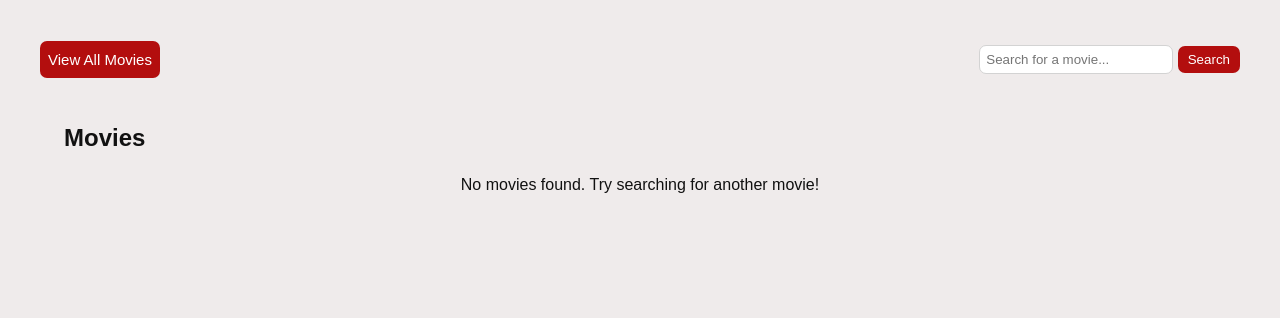
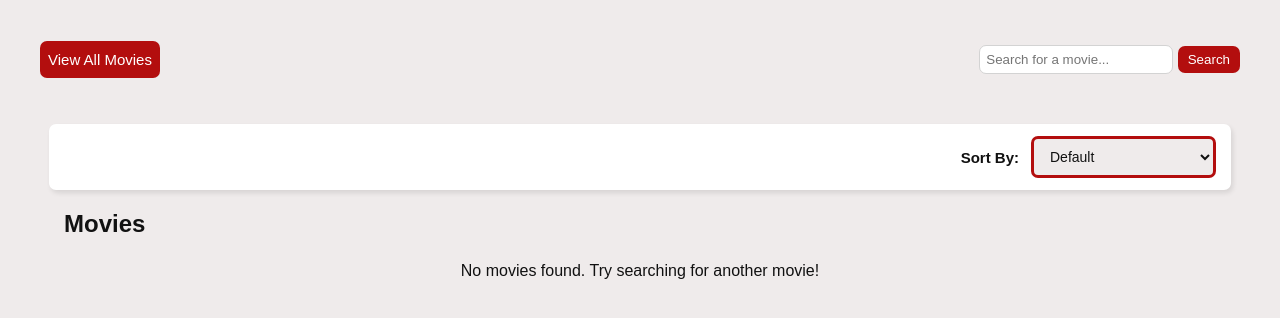
Before and after one commit to rivettj-glitch/movie_website_absolute_final, a Flask app: page /movies in a window 1280 px wide. Shown: the part 69-387 px from the top of the page. Run offline with Flask 3, Linux system fonts and the light colour scheme; data that the repository does not hold is empty.

Commit message:
Version 6 - Sort By feature

```diff
--- a/app.py
+++ b/app.py
@@ -22,19 +22,49 @@ def movies():
     cursor = db.cursor()
 
     search = request.args.get("search")
+    sort = request.args.get("sort")
+
+    sql = """
+        SELECT movie_id, movie_name, release_year, length, age_rating, cost
+        FROM movies"""
+    filters= ()
     if search:
+        sql += " WHERE movie_name LIKE ?"
+        filters = ("%" + search + "%",)
+
+    sort_options = [("price_asc", "cost ASC"),
+                    ("price_desc", "cost DESC"),
+                    ("name_asc", "movie_name ASC"),
+                    ("name_desc", "movie_name DESC"),
+                    ("year_desc", "release_year DESC"),
+                    ("year_asc", "release_year ASC"),
+                    ("length_asc", "length ASC"),
+                    ("length_desc", "length DESC")]
+
+    for option, sorter in sort_options:
+        if sort == option:
+            sql += " ORDER BY " + sorter
+
+    if sort == "rating_desc" or sort == "rating_asc" or sort == "best_sellers":
         sql = """
-            SELECT movie_id, movie_name, release_year, length, age_rating, cost
+            SELECT movies.movie_id, movies.movie_name,
+                   movies.release_year, movies.length,
+                   movies.age_rating, movies.cost
             FROM movies
-            WHERE movie_name LIKE ?"""
-        cursor.execute(sql, ("%" + search + "%",))
-        movies = cursor.fetchall()
-    else:
-        sql = """
-            SELECT movie_id, movie_name, release_year, length, age_rating, cost
-            FROM movies"""
-        cursor.execute(sql)
-        movies = cursor.fetchall()
+            JOIN rating_reviewers ON movies.movie_id = rating_reviewers.movie_id
+        """
+        if search:
+            sql += " WHERE movies.movie_name LIKE ?"
+        sql += " GROUP BY movies.movie_id"
+        if sort == "rating_desc":
+            sql += " ORDER BY AVG(rating_reviewers.percentage_rating) DESC"
+        elif sort == "rating_asc":
+            sql += " ORDER BY AVG(rating_reviewers.percentage_rating) ASC"
+        else:
+            sql += " ORDER BY movies.bestseller DESC, AVG(rating_reviewers.percentage_rating) DESC"
+
+    cursor.execute(sql, filters)
+    movies = cursor.fetchall()
     db.close()
     return render_template("movies.html", movies=movies)
 
--- a/static/main.css
+++ b/static/main.css
@@ -164,3 +164,41 @@ h2 {
 html {
     overflow-y: scroll;
 }
+
+
+.sort-by {
+    display: flex;
+    justify-content: flex-end;
+    align-items: center;
+    gap: 12px;
+    width: 90%;
+    max-width: 1200px;
+    margin: 20px auto;
+    padding: 12px 15px;
+    background-color: white;
+    border-radius: 7px;
+    box-shadow: 2px 3px 5px rgba(0, 0, 0, 0.1);
+}
+
+.sort-by label {
+    font-weight: bold;
+    font-size: 15px;
+    color: #111111;
+}
+
+.sort-by select {
+    padding: 9px 12px;
+    border: 3px solid #b30e0e;
+    border-radius: 7px;
+    background-color: #efebeb;
+    color: #111111;
+    font-family: Arial, sans-serif;
+    font-size: 14px;
+    cursor: pointer;
+    outline: none;
+}
+
+.sort-by select:focus {
+    border-color: #b30e0e;
+    box-shadow: 0 0 0 2px rgba(0, 0, 0, 0.1);
+}
--- a/templates/movies.html
+++ b/templates/movies.html
@@ -25,6 +25,27 @@
         </form>
     </div>
 
+    <form method="GET" action="/movies" class="sort-by">
+        <input type="hidden" name="search" value="{{request.args.get('search','')}}">
+        <label for="sort">Sort By:</label>
+        <select name="sort" id="sort" onchange="this.form.submit()">
+            <option value="">Default</option>
+            <option value="price_asc" {% if request.args.get('sort') == 'price_asc' %} Selected{% endif %}>Price: Low to High</option>
+            <option value="price_desc" {% if request.args.get('sort') == 'price_desc' %} Selected{% endif %}>Price: High to Low</option>
+            <option value="name_asc" {% if request.args.get('sort') == 'name_asc' %} Selected{% endif %}>Name: A-Z</option>
+            <option value="name_desc" {% if request.args.get('sort') == 'name_desc' %} Selected{% endif %}>Name: Z-A</option>
+            <option value="rating_desc" {% if request.args.get('sort') == 'rating_desc' %} Selected{% endif %}>Top Rated</option>
+            <option value="rating_asc" {% if request.args.get('sort') == 'rating_asc' %} Selected{% endif %}>Lowest Rated</option>
+            <option value="year_desc" {% if request.args.get('sort') == 'year_desc' %} Selected{% endif %}>Newest</option>
+            <option value="year_asc" {% if request.args.get('sort') == 'year_asc' %} Selected{% endif %}>Oldest</option>
+            <option value="length_asc" {% if request.args.get('sort') == 'length_asc' %} Selected{% endif %}>Length: Short to Long</option>
+            <option value="length_desc" {% if request.args.get('sort') == 'length_desc' %} Selected{% endif %}>Length: Long to Short</option>
+            <option value="best_sellers" {% if request.args.get('sort') == 'best_sellers' %} Selected{% endif %}>Best Selling</option>
+        </select>
+    </form>
+
+
+
     <h2>Movies</h2>
     {% if movies %}
         <div class="movie-grid">
```
Also changed, not shown: 1 other file.
